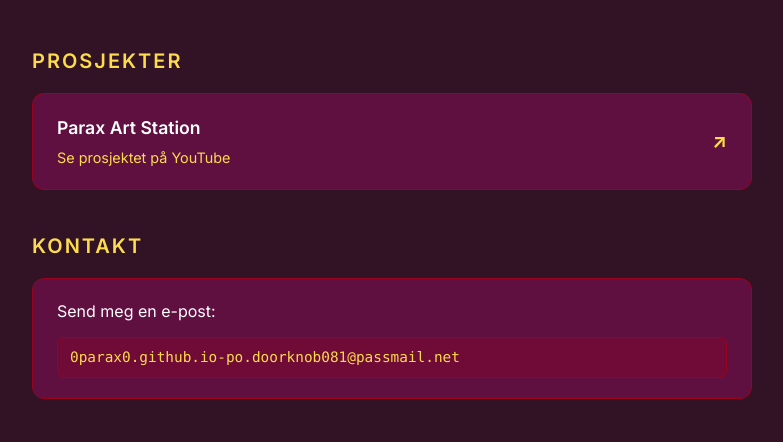
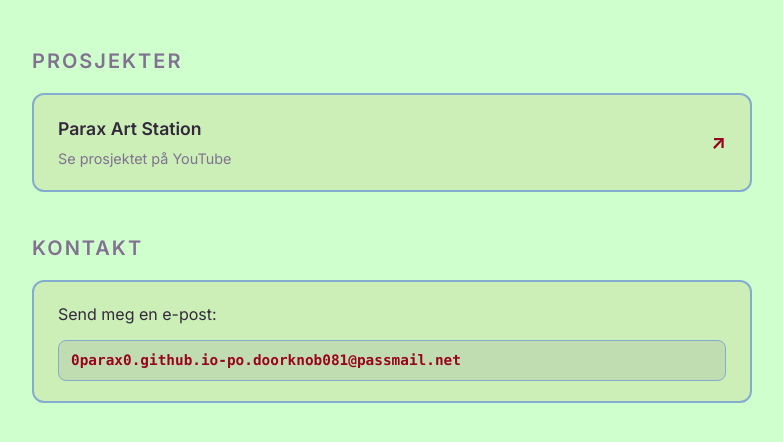
Before and after one commit to 0Parax0/0Parax0.github.io, a plain HTML site: page index.html in a window 1280 px wide. Shown: the part 168-610 px from the top of the page, without its empty margins (248-1031 px from the left). Drawn offline with Linux system fonts and the light colour scheme.

Commit message:
can you switch out the palette to this? (Palette 02)

```diff
--- a/index.html
+++ b/index.html
@@ -11,24 +11,22 @@
   <link href="https://fonts.googleapis.com/css2?family=Inter:wght@300;400;600;800&display=swap" rel="stylesheet">
 
   <style>
-    /* Application of the Provided Color Palette */
+    /* Palette 02 Implementation */
     :root {
-      /* Backgrounds (Darkest to light) */
-      --bg-color: #321325;           /* Very Dark Plum */
-      --card-bg: #5F0F40;            /* Dark Magenta */
-      --card-hover: #721650;         /* Slightly brighter variant of Magenta for hover */
+      /* Backgrounds */
+      --bg-color: #D0FFCE;           /* Light Mint Green */
+      --card-bg: #CBEFB6;            /* Soft Pale Green */
+      --card-hover: #b8e6a0;         /* Slightly darker mint tone for hover state */
 
-      /* Primary Accent (Main gradient/highlights) */
-      --accent-gradient: linear-gradient(135deg, #CB793A 0%, #FCDC4D 100%); /* Orange-Gold */
-      --accent-color: #FCDC4D;       /* Gold/Yellow for details */
+      /* Text Colors */
+      --text-main: #34283c;          /* Deep Purple/Slate for crisp text contrast */
+      --text-muted: #827191;         /* Muted Purple from palette */
 
-      /* Tertiary Accent (Borders and subtle text) */
-      --accent-muted: #9A031E;        /* Deep Red */
-      --border-color: #9A031E;       /* For borders */
-
-      /* Main Text (Using the palette's lightest colors as background and introducing white/muted white) */
-      --text-main: #FFFFFF;          /* Pure white for maximum contrast on dark bg */
-      --text-muted: #FCDC4D;         /* Use the gold as a muted secondary text for contrast */
+      /* Highlights & Accents */
+      --accent-gradient: linear-gradient(135deg, #9A031E 0%, #84ACCE 100%); /* Crimson to Soft Blue */
+      --accent-color: #9A031E;       /* Vibrant Crimson Red */
+      --accent-secondary: #84ACCE;   /* Soft Blue */
+      --border-color: #84ACCE;       /* Soft Blue border */
     }
 
     * {
@@ -99,7 +97,7 @@
     /* Projects Grid */
     .project-card {
       background-color: var(--card-bg);
-      border: 1px solid var(--border-color);
+      border: 2px solid var(--border-color);
       border-radius: 12px;
       padding: 20px 24px;
       display: flex;
@@ -136,7 +134,7 @@
     /* Contact Section */
     .contact-box {
       background-color: var(--card-bg);
-      border: 1px solid var(--border-color);
+      border: 2px solid var(--border-color);
       border-radius: 12px;
       padding: 20px 24px;
       display: flex;
@@ -146,7 +144,7 @@
 
     code {
       font-family: ui-monospace, SFMono-Regular, Menlo, Monaco, Consolas, monospace;
-      background: rgba(154, 3, 30, 0.3); /* Using Deep Red with transparency for subtle contrast */
+      background: rgba(130, 113, 145, 0.15); /* Translucent muted purple */
       color: var(--accent-color);
       padding: 8px 12px;
       border-radius: 8px;
@@ -155,6 +153,7 @@
       word-break: break-all;
       display: inline-block;
       margin-top: 4px;
+      font-weight: 600;
     }
 
     /* Responsive adjustment */
```
